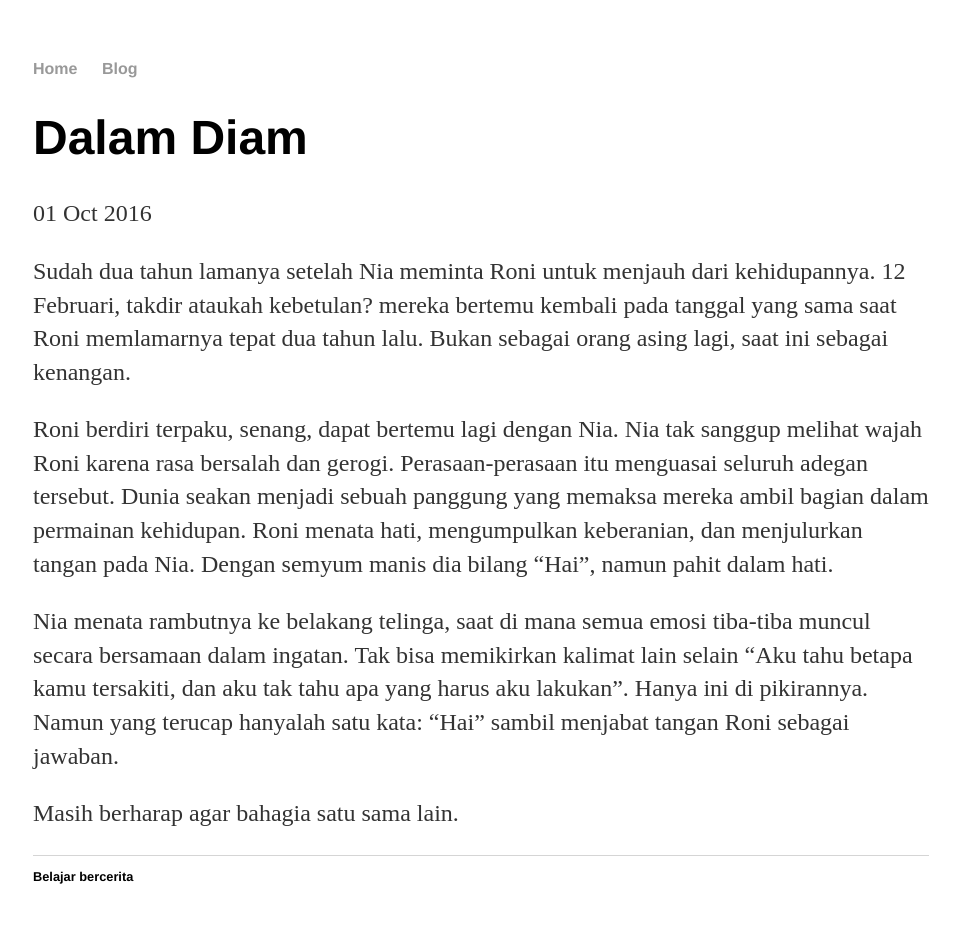
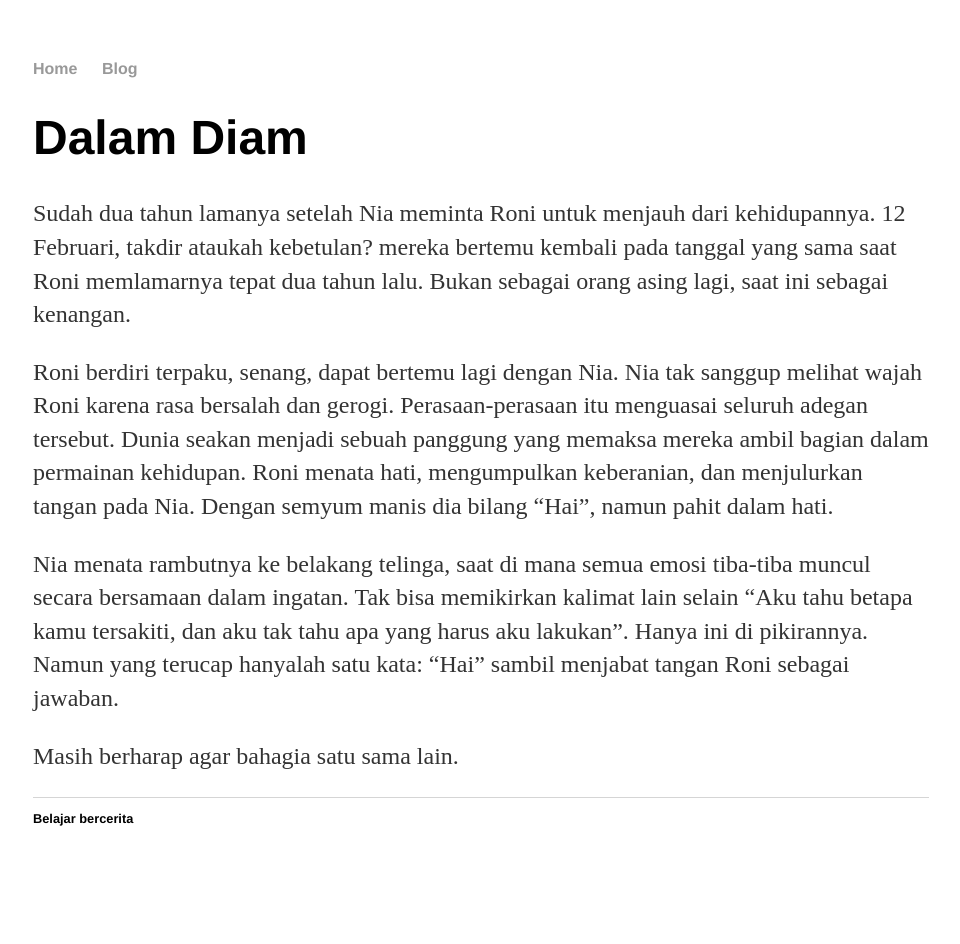
Before and after one commit to tingplenting/tingplenting.github.io, a Jekyll site: the page built from _posts/2016-10-01-dalam-diam.md, in a window 1280 px wide. Shown: the whole page, without its empty margins (159-1119 px from the left). Built offline with Jekyll 4.4.1, drawn with Linux system fonts in a browser that asks for light colours; after the commit the page ends 900 px from its top, so only the background shows below that.

Commit message:
remove date meta

```diff
--- a/_layouts/post.html
+++ b/_layouts/post.html
@@ -2,7 +2,6 @@
 layout: default
 ---
 <h1>{{ page.title }}</h1>
-<p class="meta">{{ page.date | date_to_string }}</p>
 
 <div class="post">
   {{ content }}
```
